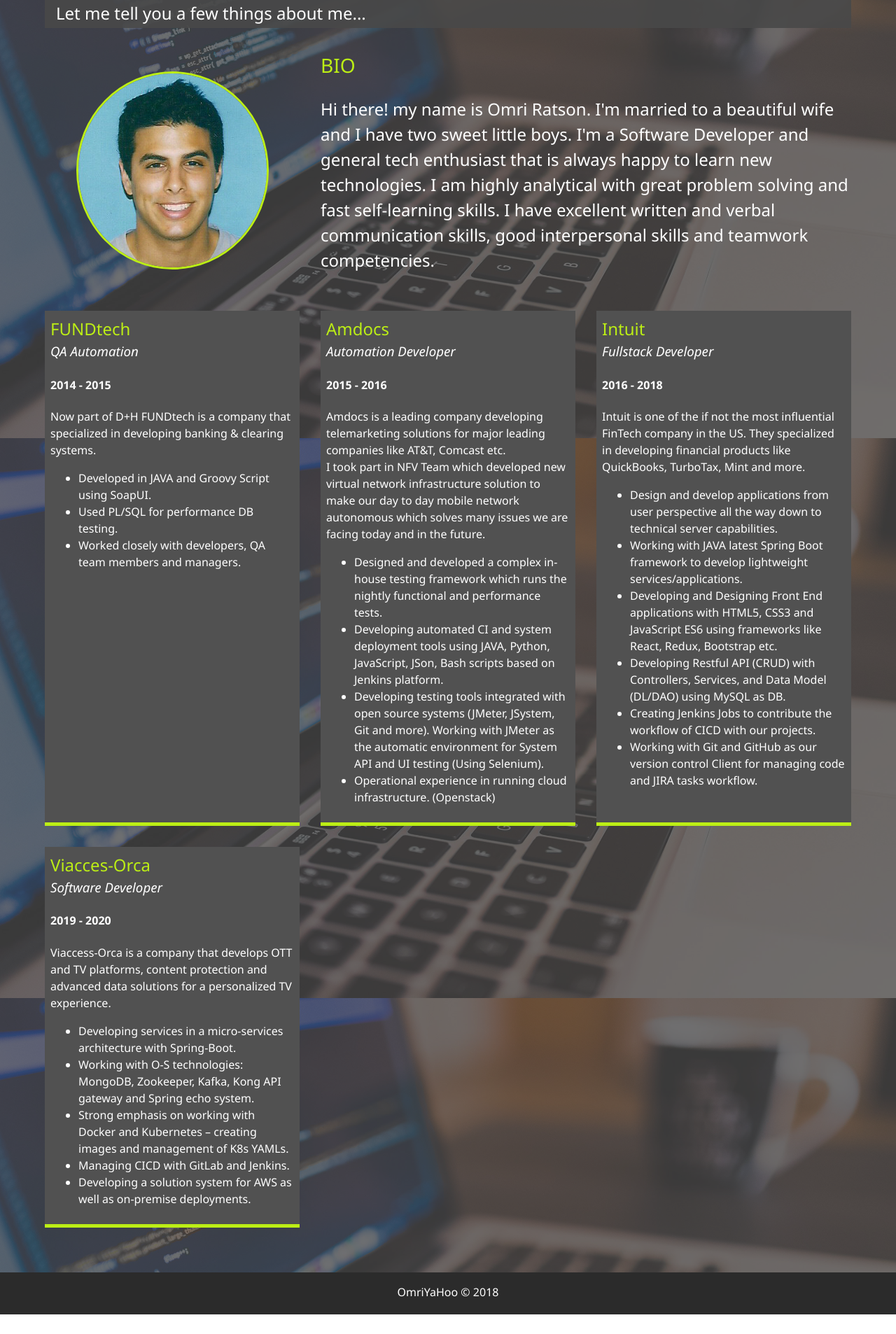
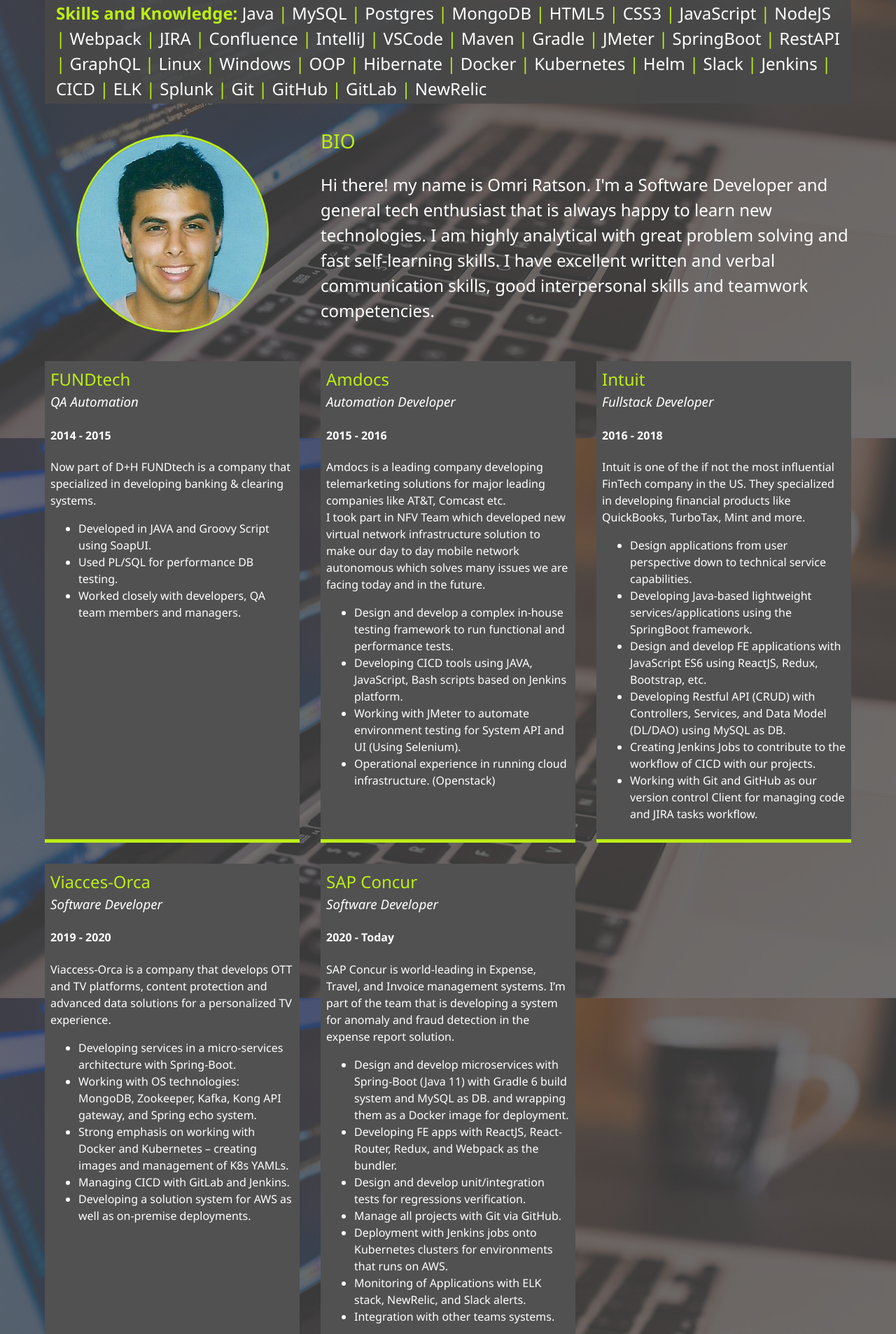
Before and after one commit to OmriYaHoo/my-portfolio-website, a React (Vite) app: page /about in a window 1280 px wide. Shown: the part 174-2080 px from the top of the page at 70% size. Before the commit the page ends 2052 px from the top, so only its background shows below. Built offline with nearby package versions, Linux system fonts and the light colour scheme.

Commit message:
- Update dependencies - Update about page - Adding projects

```diff
--- a/src/components/About.js
+++ b/src/components/About.js
@@ -3,20 +3,26 @@
 
 export default class About extends Component {
     render() {
+        let pipe = <span className="text-secondary"> | </span>
         return (
             <main id="about">
                 <h1 className="lg-heading">
                     About <span className="text-secondary">Me</span>
                 </h1>
+
                 <h2 className="sm-heading">
-                    Let me tell you a few things about me...
+                    <span className="text-secondary"><b>Skills and Knowledge: </b></span> Java {pipe} MySQL {pipe} Postgres {pipe} MongoDB {pipe}
+                    HTML5 {pipe} CSS3 {pipe} JavaScript {pipe} NodeJS {pipe} Webpack {pipe} JIRA {pipe} Confluence {pipe} IntelliJ {pipe} VSCode {pipe} Maven {pipe}
+                    Gradle {pipe} JMeter {pipe} SpringBoot {pipe} RestAPI {pipe} GraphQL {pipe} Linux {pipe} Windows {pipe} OOP {pipe} Hibernate {pipe} Docker {pipe}
+                    Kubernetes {pipe} Helm {pipe} Slack {pipe} Jenkins {pipe} CICD {pipe} ELK {pipe} Splunk {pipe} Git {pipe} GitHub {pipe} GitLab {pipe} NewRelic
                 </h2>
+
                 <div className="about-info">
                     <img src={portrait} alt="Omri Ratson" className="bio-image"/>
                     <div className="bio">
                         <h3 className="text-secondary">BIO</h3>
-                        <p>Hi there! my name is Omri Ratson. I'm married to a beautiful wife and I have two sweet little
-                            boys. I'm a Software Developer and general tech enthusiast that is always happy to learn new
+                        <p>Hi there! my name is Omri Ratson. I'm a Software Developer and general tech enthusiast that
+                            is always happy to learn new
                             technologies. I am highly analytical with great problem solving and fast self-learning
                             skills. I have excellent written and verbal communication skills, good interpersonal skills
                             and teamwork competencies.
@@ -35,6 +41,7 @@
                             <li>Worked closely with developers, QA team members and managers.</li>
                         </ul>
                     </div>
+
                     <div className="job job-2">
                         <h2>Amdocs</h2>
                         <h3>Automation Developer</h3>
@@ -44,19 +51,18 @@
                             infrastructure solution to make our day to day mobile network autonomous which solves many
                             issues we are facing today and in the future.</p>
                         <ul>
-                            <li>Designed and developed a complex in-house testing framework which runs the nightly
-                                functional and performance tests.
+                            <li>Design and develop a complex in-house testing framework to run functional and
+                                performance tests.
                             </li>
-                            <li>Developing automated CI and system deployment tools using JAVA, Python, JavaScript,
-                                JSon, Bash scripts based on Jenkins platform.
+                            <li>Developing CICD tools using JAVA, JavaScript, Bash scripts based on Jenkins platform.
                             </li>
-                            <li>Developing testing tools integrated with open source systems (JMeter, JSystem, Git and
-                                more). Working with JMeter as the automatic environment for System API and UI testing
-                                (Using Selenium).
+                            <li>Working with JMeter to automate environment testing for System API and UI (Using
+                                Selenium).
                             </li>
                             <li>Operational experience in running cloud infrastructure. (Openstack)</li>
                         </ul>
                     </div>
+
                     <div className="job job-3">
                         <h2>Intuit</h2>
                         <h3>Fullstack Developer</h3>
@@ -64,24 +70,23 @@
                         <p>Intuit is one of the if not the most influential FinTech company in the US. They specialized
                             in developing financial products like QuickBooks, TurboTax, Mint and more.</p>
                         <ul>
-                            <li>Design and develop applications from user perspective all the way down to technical
-                                server capabilities.
+                            <li>Design applications from user perspective down to technical service capabilities.</li>
+                            <li>Developing Java-based lightweight services/applications using the SpringBoot
+                                framework.
                             </li>
-                            <li>Working with JAVA latest Spring Boot framework to develop lightweight
-                                services/applications.
-                            </li>
-                            <li>Developing and Designing Front End applications with HTML5, CSS3 and JavaScript ES6
-                                using frameworks like React, Redux, Bootstrap etc.
+                            <li>Design and develop FE applications with JavaScript ES6 using ReactJS, Redux, Bootstrap,
+                                etc.
                             </li>
                             <li>Developing Restful API (CRUD) with Controllers, Services, and Data Model (DL/DAO) using
                                 MySQL as DB.
                             </li>
-                            <li>Creating Jenkins Jobs to contribute the workflow of CICD with our projects.</li>
+                            <li>Creating Jenkins Jobs to contribute to the workflow of CICD with our projects.</li>
                             <li>Working with Git and GitHub as our version control Client for managing code and JIRA
                                 tasks workflow.
                             </li>
                         </ul>
                     </div>
+
                     <div className="job job-4">
                         <h2>Viacces-Orca</h2>
                         <h3>Software Developer</h3>
@@ -90,7 +95,7 @@
                             advanced data solutions for a personalized TV experience.</p>
                         <ul>
                             <li>Developing services in a micro-services architecture with Spring-Boot.</li>
-                            <li>Working with O-S technologies: MongoDB, Zookeeper, Kafka, Kong API gateway and Spring
+                            <li>Working with OS technologies: MongoDB, Zookeeper, Kafka, Kong API gateway, and Spring
                                 echo system.
                             </li>
                             <li>Strong emphasis on working with Docker and Kubernetes – creating images and management
@@ -98,7 +103,28 @@
                             </li>
                             <li>Managing CICD with GitLab and Jenkins.</li>
                             <li>Developing a solution system for AWS as well as on-premise deployments.</li>
+                        </ul>
+                    </div>
 
+                    <div className="job job-5">
+                        <h2>SAP Concur</h2>
+                        <h3>Software Developer</h3>
+                        <h4>2020 - Today</h4>
+                        <p>SAP Concur is world-leading in Expense, Travel, and Invoice management systems. I’m part of
+                            the team that is developing a system for anomaly and fraud detection in the expense report
+                            solution.</p>
+                        <ul>
+                            <li>Design and develop microservices with Spring-Boot (Java 11) with Gradle 6 build system
+                                and MySQL as DB. and wrapping them as a Docker image for deployment.
+                            </li>
+                            <li>Developing FE apps with ReactJS, React-Router, Redux, and Webpack as the bundler.</li>
+                            <li>Design and develop unit/integration tests for regressions verification.</li>
+                            <li>Manage all projects with Git via GitHub.</li>
+                            <li>Deployment with Jenkins jobs onto Kubernetes clusters for environments that runs on
+                                AWS.
+                            </li>
+                            <li>Monitoring of Applications with ELK stack, NewRelic, and Slack alerts.</li>
+                            <li>Integration with other teams systems.</li>
                         </ul>
                     </div>
                 </div>
--- a/src/components/Work.js
+++ b/src/components/Work.js
@@ -2,6 +2,8 @@
 import project1 from "../assets/project1.jpg"
 import project2 from "../assets/project2.jpg"
 import project3 from "../assets/project3.jpg"
+import project4 from "../assets/project4.jpg"
+import java from "../assets/java.jpg"
 
 export default class Work extends Component {
     render() {
@@ -13,34 +15,44 @@
                 <h2 className="sm-heading">
                     Check out some of my projects...
                 </h2>
+
                 <div className="projects">
                     <div className="item">
                         <img src={project1} alt="Project"/>
-                        <a href="https://intense-inlet-87426.herokuapp.com/" className="btn-light">
-                            <i className="fas fa-eye"/> Books App BackEnd
-                        </a>
                         <a href="https://github.com/OmriYaHoo/books-app-be" className="btn-dark">
-                            <i className="fab fa-github"/> Github
+                            <i className="fab fa-github"/> Books App BackEnd
                         </a>
                     </div>
+
                     <div className="item">
                         <img src={project2} alt="Project"/>
-                        <a href="https://intense-inlet-87426.herokuapp.com/" className="btn-light">
-                            <i className="fas fa-eye"/> Books App FrontEnd
-                        </a>
                         <a href="https://github.com/OmriYaHoo/books-app-fe" className="btn-dark">
-                            <i className="fab fa-github"/> Github
+                            <i className="fab fa-github"/> Books App FrontEnd
                         </a>
                     </div>
+
                     <div className="item">
                         <img src={project3} alt="Project"/>
-                        <a href="#" className="btn-light">
-                            <i className="fas fa-eye"/> My Portfolio Website
-                        </a>
                         <a href="https://github.com/OmriYaHoo/my-portfolio-website" className="btn-dark">
-                            <i className="fab fa-github"/> Github
+                            <i className="fab fa-github"/> My Portfolio Website
                         </a>
                     </div>
+
+                    <div className="item">
+                        <img src={project4} alt="Project"/>
+                        <a href="https://github.com/OmriYaHoo/url_shortener" className="btn-dark">
+                            <i className="fab fa-github"/> A basic TinyUrl clone
+                        </a>
+                    </div>
+
+                    <div className="item">
+                        <img src={java} alt="Project"/>
+                        <a href="https://github.com/OmriYaHoo/JavaVersionScript" className="btn-dark">
+                            <i className="fab fa-github"/> Scripts that help change version of Java on a Windows
+                            machines
+                        </a>
+                    </div>
+
                 </div>
             </main>
         );
```
Also changed, not shown: package.json (+5 -5 lines), src/assets/java.jpg (added).
